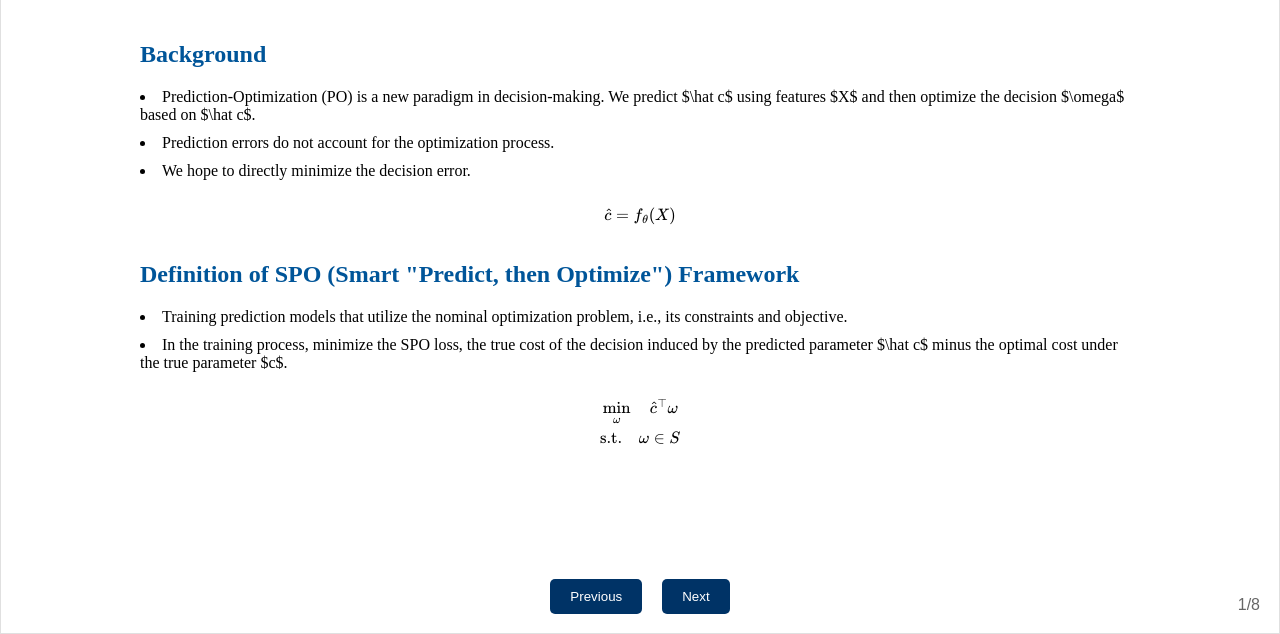
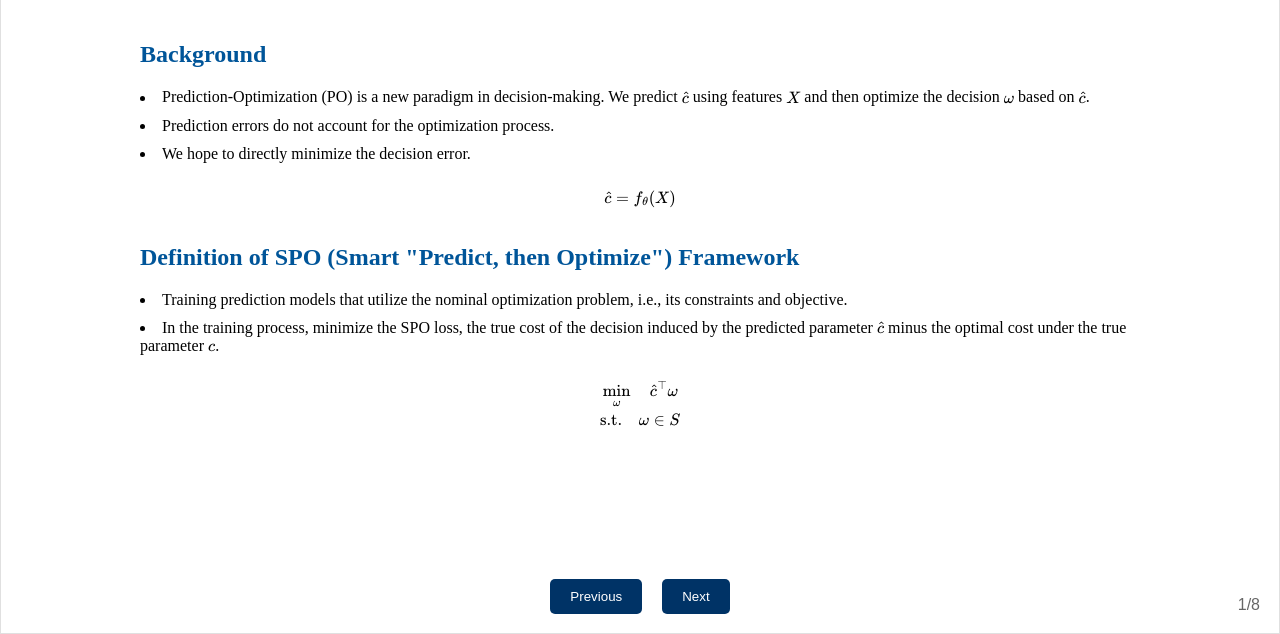
Before and after one commit to yoyo-yao-nus/spo-tabtransformer, a plain HTML site: page index.html in a window 1280 px wide. Shown: the part 166-800 px from the top of the page. Drawn offline with nearby package versions, Linux system fonts and the light colour scheme.

Commit message:
Update index.html

```diff
--- a/index.html
+++ b/index.html
@@ -4,9 +4,19 @@
     <meta charset="UTF-8">
     <meta name="viewport" content="width=device-width, initial-scale=1.0">
     <title>Yao's Presentation on SPO</title>
-    <script type="text/x-mathjax-config">
+<!--     <script type="text/x-mathjax-config">
 		MathJax.Hub.Config({tex2jax: {inlineMath: [['$','$'], ['\\(','\\)']]}});
-	</script>
+	</script> -->
+    <script>
+	MathJax = {
+	  tex: {
+	    inlineMath: [['$', '$'], ['\\(', '\\)']]
+	  },
+	  svg: {
+	    fontCache: 'global'
+	  }
+	};
+    </script>
 <!--     <script type="text/javascript" src="http://cdn.mathjax.org/mathjax/latest/MathJax.js?config=TeX-AMS-MML_HTMLorMML"></script> -->
 	<script src="https://polyfill.io/v3/polyfill.min.js?features=es6"></script>
 	<script id="MathJax-script" async src="https://cdn.jsdelivr.net/npm/mathjax@3/es5/tex-mml-chtml.js"></script>
```
